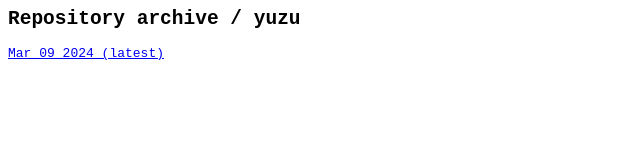
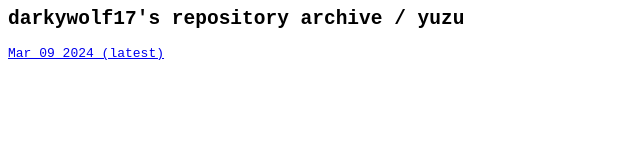
Before and after one commit to lolhie3/repo-archive, a plain HTML site: page yuzu/index.html in a window 1280 px wide. Shown: the whole page, without its empty margins (0-640 px from the left). Drawn offline with Linux system fonts and the light colour scheme.

Commit message:
Update index.html

```diff
--- a/yuzu/index.html
+++ b/yuzu/index.html
@@ -4,6 +4,6 @@
 	}
 </style>
 <body>
-	<h2>Repository archive / yuzu</h2>
+	<h2>darkywolf17's repository archive / yuzu</h2>
 	<a href="/yuzu/yuzu3924.zip">Mar 09 2024 (latest)</a>
 </body>
```
